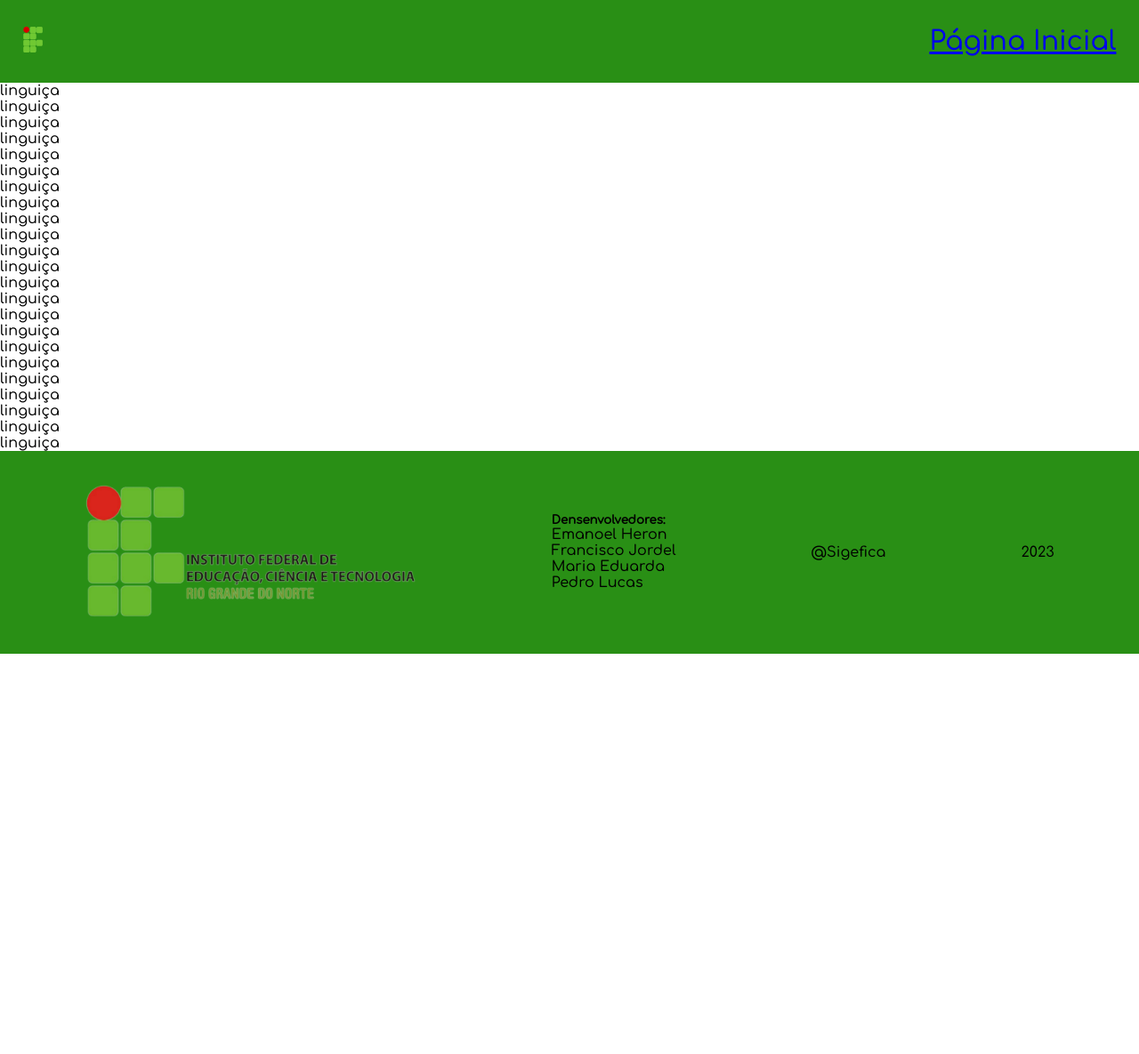
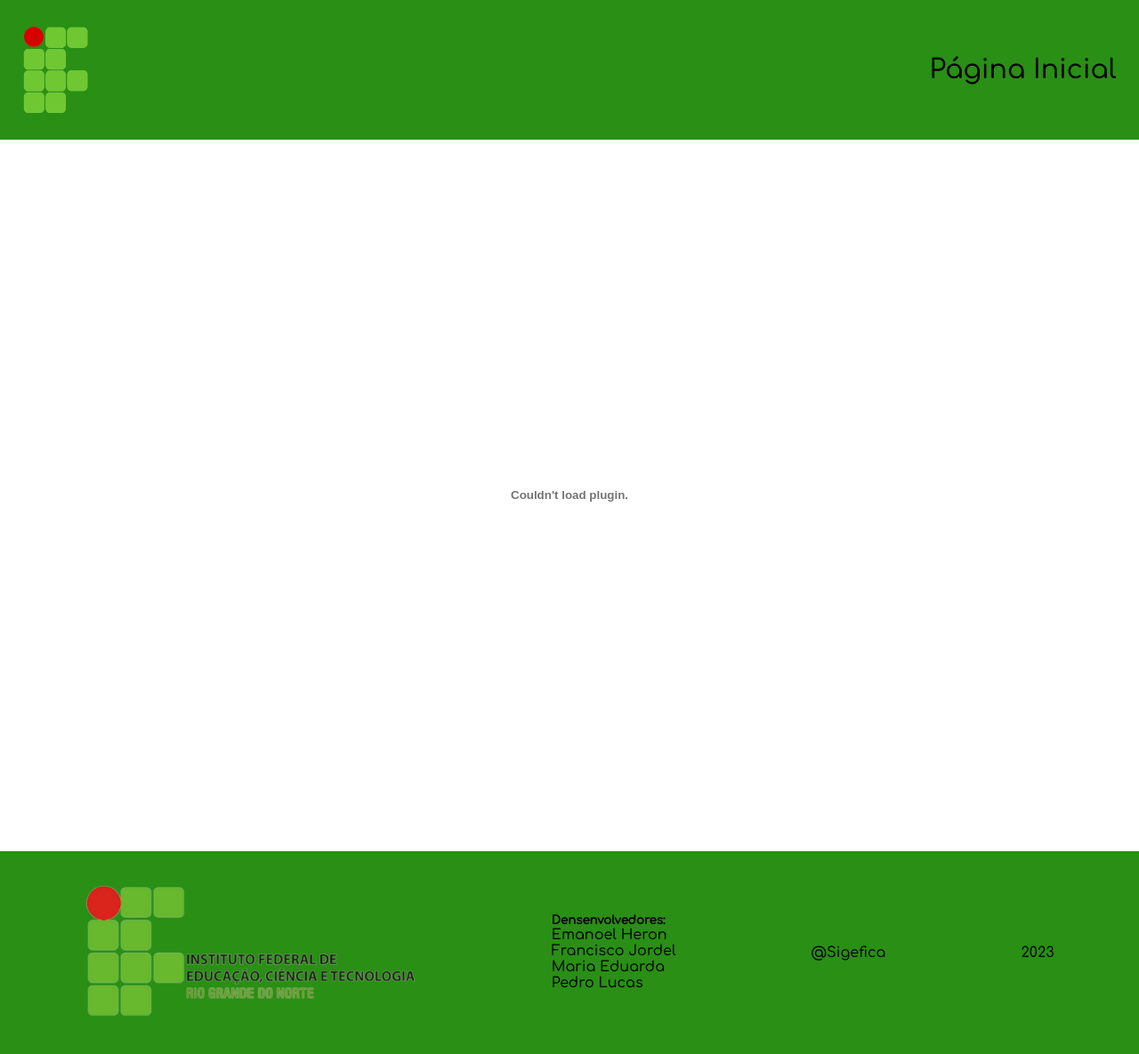
Before and after one commit to ehls01/sigefica, a PHP site: page /tutorial.html in a window 1280 px wide. Shown: the whole page at 89% size. Before the commit the page ends 735 px from the top, so only its background shows below. Run offline with PHP 8.4, Linux system fonts and the light colour scheme.

Commit message:
26/10/23

```diff
--- a/assets/css/estiloForm.css
+++ b/assets/css/estiloForm.css
@@ -78,6 +78,19 @@
     background-color: #39b81f;
 }
 
+/* ===== ESTILIZAÇÃO DO PDF */
+
+.pdf-container {
+    width: 100%;
+    height: 100vh;
+    overflow: hidden;
+}
+
+.pdf-object {
+    width: 100%;
+    height: 100%;
+}
+
 /* ===== ESTILIZAÇÃO DO RODAPÉ ===== */
 
 footer{
--- a/tutorial.html
+++ b/tutorial.html
@@ -7,41 +7,13 @@
     <title>Tutorial</title>
 </head>
 <body>
-<header>
-    <div class="navbar">
-        <div class="logo-if">
-            <img src="./assets/imgs/logo-if.png" alt="logo-ifrn" width="6%">
-        </div>
-        <div class="pag-tutorial">
-            <a href="./index.html">Página Inicial</a>
-        </div>
-    </div>
+<header class="navbar">
+    <img src="./assets/imgs/logo-if.png" alt="logo-ifrn" width="6%">
+    <a class="pag-tutorial" href="./index.html">Página Inicial</a>
 </header>
 
-<div>
-    <p>linguiça</p>
-    <p>linguiça</p>
-    <p>linguiça</p>
-    <p>linguiça</p>
-    <p>linguiça</p>
-    <p>linguiça</p>
-    <p>linguiça</p>
-    <p>linguiça</p>
-    <p>linguiça</p>
-    <p>linguiça</p>
-    <p>linguiça</p>
-    <p>linguiça</p>
-    <p>linguiça</p>
-    <p>linguiça</p>
-    <p>linguiça</p>
-    <p>linguiça</p>
-    <p>linguiça</p>
-    <p>linguiça</p>
-    <p>linguiça</p>
-    <p>linguiça</p>
-    <p>linguiça</p>
-    <p>linguiça</p>
-    <p>linguiça</p>
+<div class="pdf-container">
+    <object class="pdf-object" data="./assets/Baía-de-Guanabara-Capítulo-de-livro-Final.pdf" type="application/pdf"></object>
 </div>
 
 <footer>
```
Also changed, not shown: index.html (+10 -1 lines), 1 other file.
